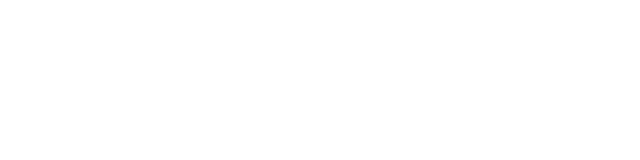
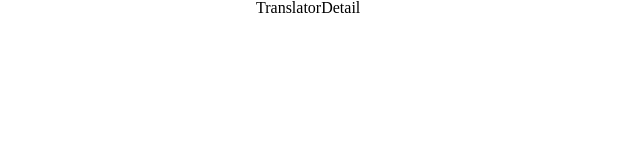
Before and after one commit to TranslationTalk/Front-End, a React (Create React App) app: page /client/estimate/detail in a window 1280 px wide. Before the commit this address had no page. Shown: the top 160 px of the page, without its empty margins (0-640 px from the left). Built offline with nearby package versions, Linux system fonts and the light colour scheme.

Commit message:
:recycle: Refactor: TranslatorDetail(번역가 상세페이지) url 변경

```diff
--- a/src/pages/Router.js
+++ b/src/pages/Router.js
@@ -41,10 +41,7 @@ const Router = () => {
           path="/client/request/youtube"
           element={<ClientRequestForm isText={false} />}
         />
-        <Route
-          path="/client/estimate/list/:id"
-          element={<TranslatorDetail />}
-        />
+        <Route path="/client/estimate/detail" element={<TranslatorDetail />} />
         <Route path="/client/estimate/list" element={<ClientEstimateList />} />
         {/* translator */}
         <Route path="/translator/signup" element={<TranslatorSignupForm />} />
```
